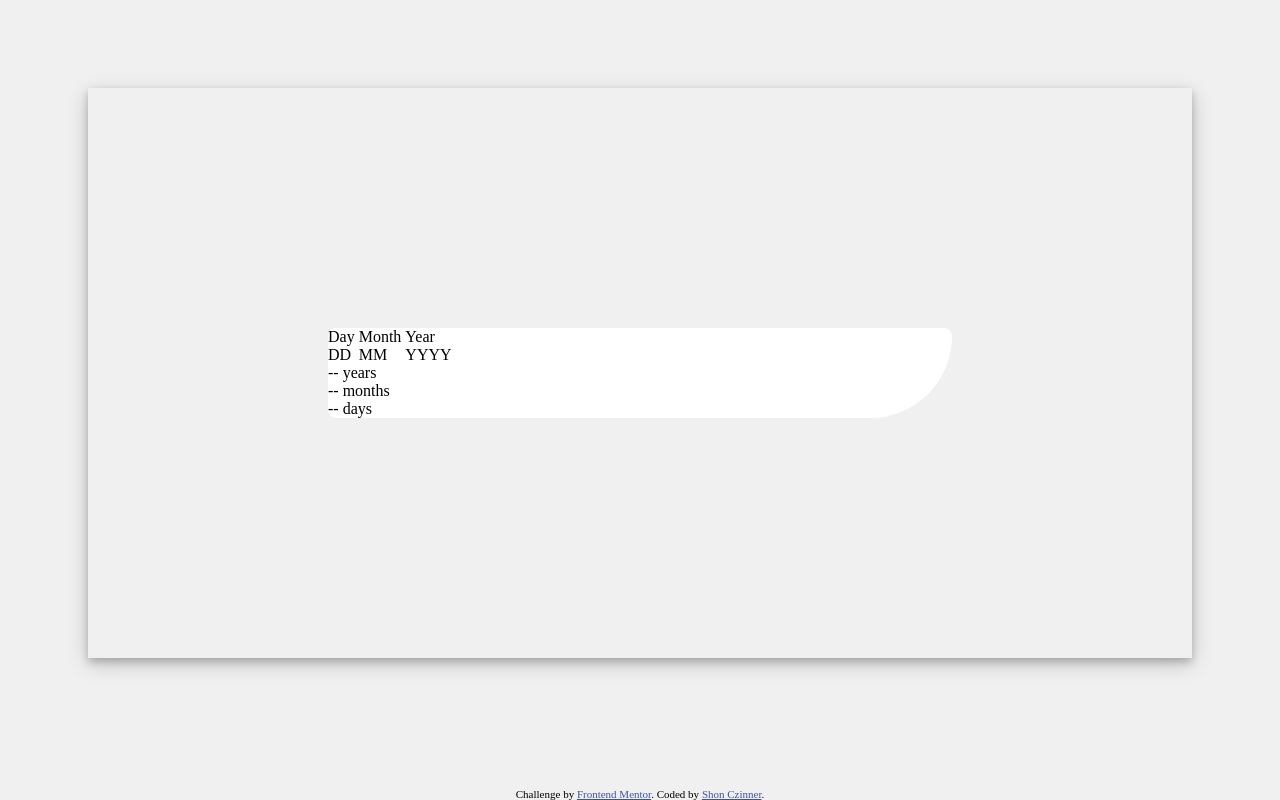
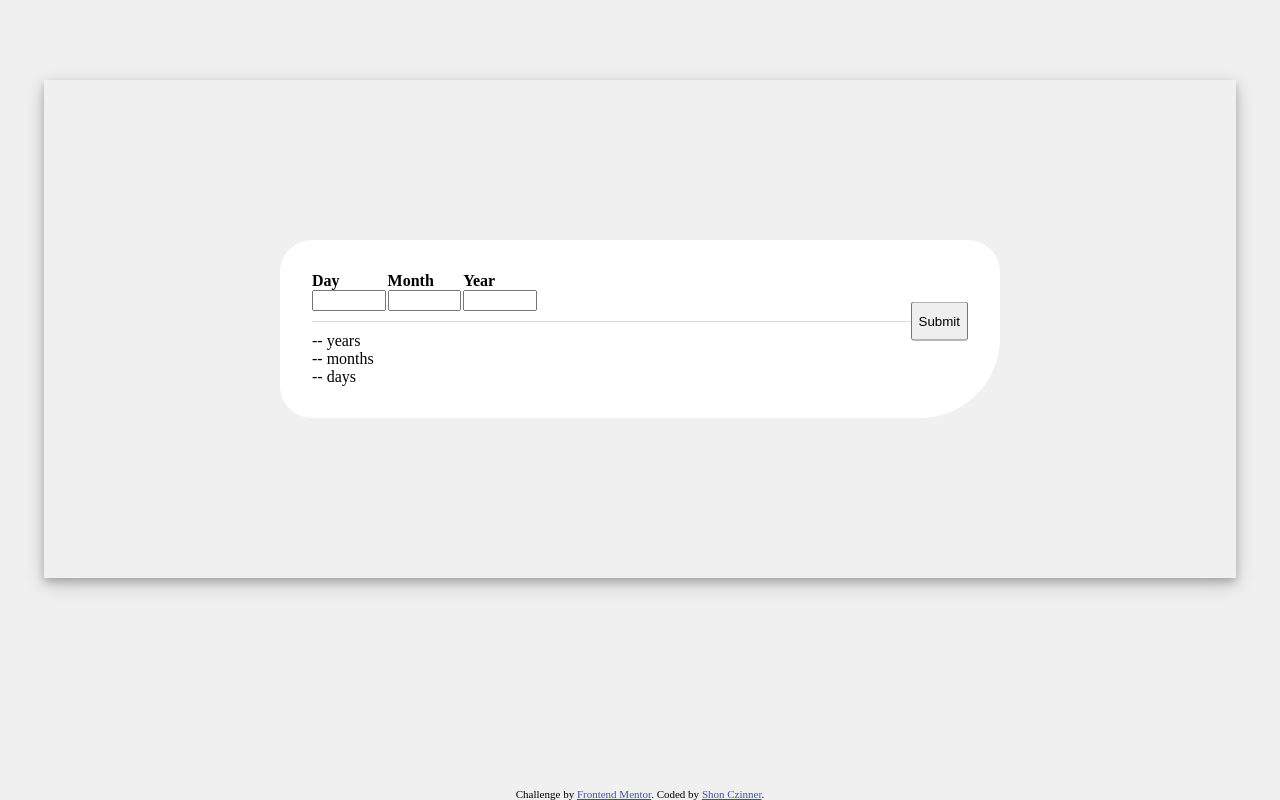
Before and after one commit to shonczinner/age-calculator-app-main, a plain HTML site: page index.html in a window 1280 px wide. Drawn offline with Linux system fonts and the light colour scheme.

Commit message:
basic layout

```diff
--- a/index.html
+++ b/index.html
@@ -17,19 +17,21 @@
         <div class = 'date-input'>
           Day
           <br>
-          DD
+          <input type="number" vaue="DD">
         </div>
         <div class = 'date-input'>
           Month
           <br>
-          MM
+          <input type="number" value="MM">
         </div>
         <div class = 'date-input'>
           Year
           <br>
-          YYYY
+          <input type="number" value="YYYY">
         </div>
+        <button>Submit</button>
       </div>
+
 
       <div id="result-container">
         <span class="num">--</span> <span class="time">years</span>
--- a/styles.css
+++ b/styles.css
@@ -18,21 +18,46 @@
 
 body{
  background:var(--off-white);
- padding:5em;
+ padding-top:5rem;
+ padding-left:max(5VW - 20px, 0px);
+ padding-right:max(5VW - 20px, 0px);
  padding-bottom:0px;
+ margin:0px;
 }
-
 
 #calculator-container-container{
     background: var(--off-white);
     box-shadow: 0 4px 8px 0 rgba(0, 0, 0, 0.2), 0 6px 20px 0 rgba(0, 0, 0, 0.19);
-    padding:15em;
+    padding-top:10rem;
+    padding-bottom:10rem;
+    padding-left:max(20VW - 20px, 10px);
+    padding-right:max(20VW - 20px, 10px);
 }
 
 #calculator-container{
     background: white;
-    border-radius: 1em;
-    border-bottom-right-radius: 10em;
+    border-radius: 2rem;
+    border-bottom-right-radius: 5rem;
+
+    padding: 2rem;
+
+    margin-left: auto;
+    margin-right: auto;
+}
+
+#input-container{
+    display: flex;
+    flex-direction: row;
+    margin-bottom:10px;
+    padding-bottom:10px;
+    border-bottom: 1px solid var(--light-grey);
+}
+
+#input-container button{
+    position:relative;
+    bottom:-10px;
+    margin-left:auto;
+    transform: translateY(50%);
 }
 
 footer{
@@ -44,5 +69,13 @@ footer{
 }
 
 .date-input {
-    display: inline-block;
+    font-weight: bold;
+    margin-right:10px;
+    width: 10%;
+    min-width:2em;
 }
+
+.date-input input{
+  width:100%;
+  min-width:2em;
+}
```
